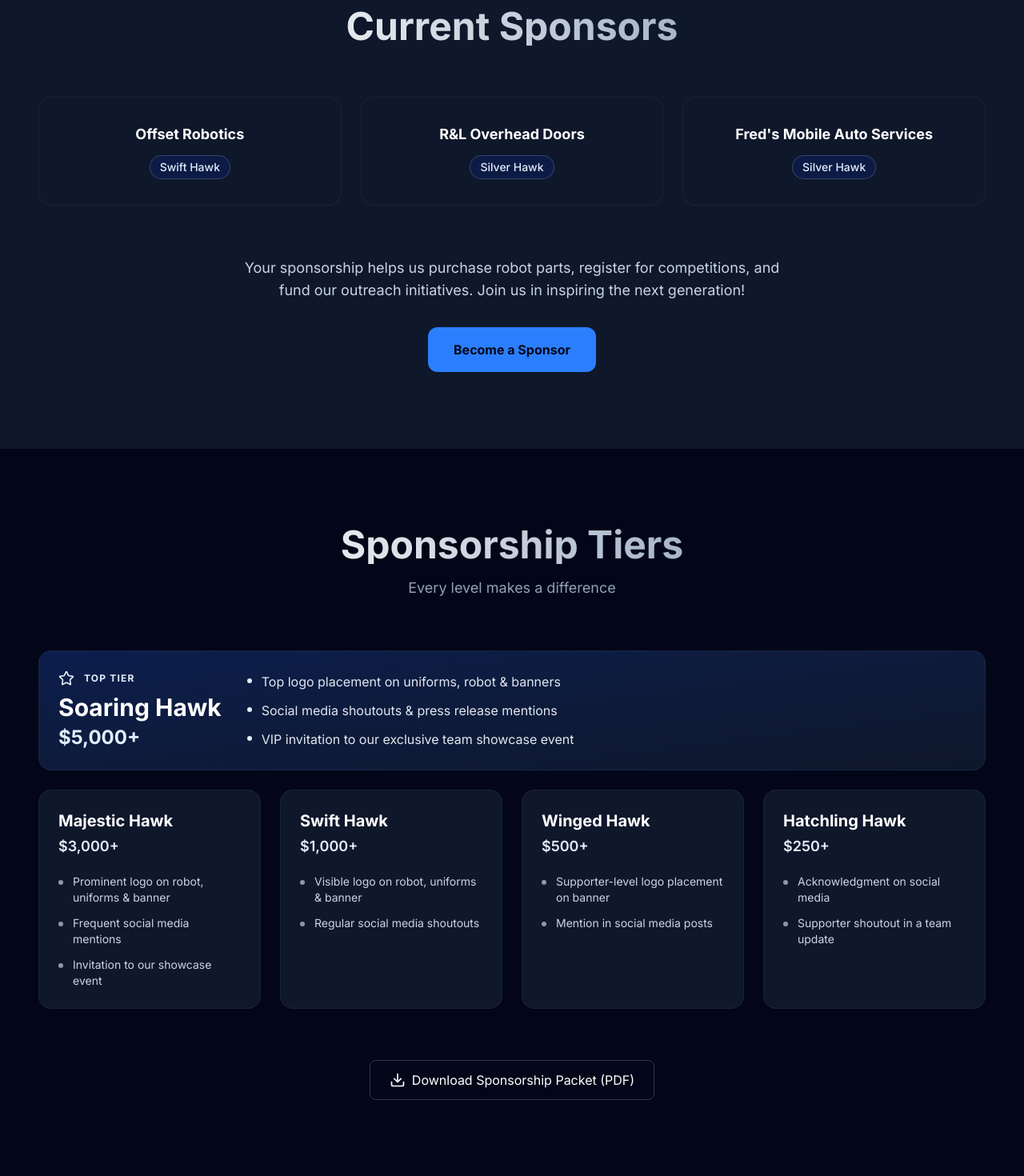
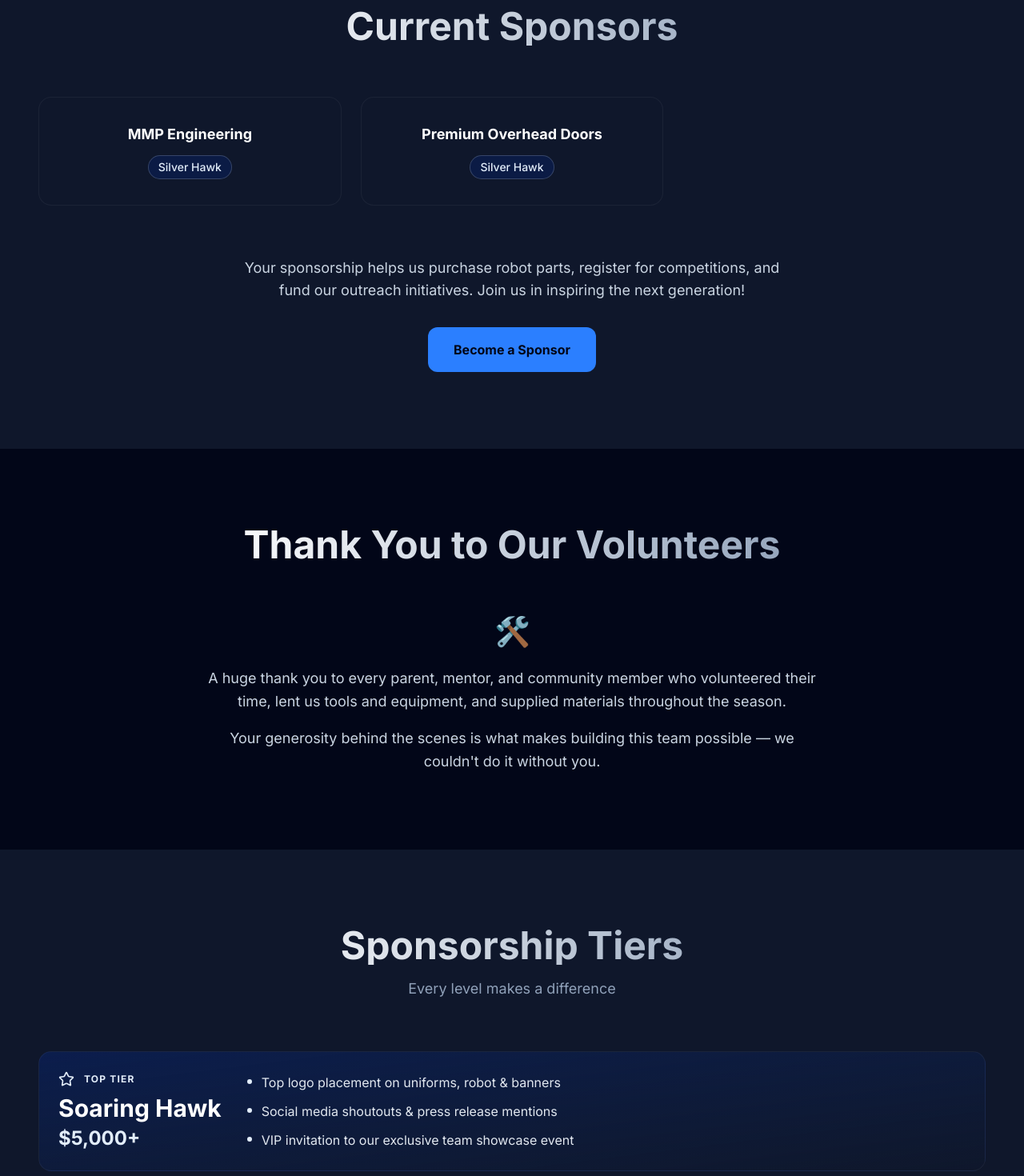
Before and after one commit to joselaurencio/happyhawks, a Next.js app: page /sponsors in a window 1280 px wide. Shown: the part 500-1970 px from the top of the page at 80% size. Built offline with nearby package versions, Linux system fonts and the light colour scheme.

Commit message:
Update sponsors (MMP, Premium Overhead Doors) and add volunteer thank-you section

```diff
--- a/app/sponsors/page.tsx
+++ b/app/sponsors/page.tsx
@@ -66,9 +66,8 @@
       <Section title="Current Sponsors">
         <div className="grid grid-cols-1 md:grid-cols-3 gap-6 mb-16">
           {[
-            { name: "Offset Robotics", tier: "Swift" },
-            { name: "R&L Overhead Doors", tier: "Silver" },
-            { name: "Fred's Mobile Auto Services", tier: "Silver" },
+            { name: "MMP Engineering", tier: "Silver" },
+            { name: "Premium Overhead Doors", tier: "Silver" },
           ].map((sponsor) => (
             <div key={sponsor.name} className="bg-slate-900 rounded-2xl p-8 flex flex-col items-center justify-center border border-white/5 hover:border-[#E2EDFA]/30 transition-all gap-3">
               <div className="text-lg font-bold text-white text-center">{sponsor.name}</div>
@@ -90,7 +89,19 @@
         </div>
       </Section>
 
-      <Section darker title="Sponsorship Tiers" subtitle="Every level makes a difference">
+      <Section darker title="Thank You to Our Volunteers">
+        <div className="max-w-3xl mx-auto text-center">
+          <div className="text-4xl mb-6">🛠️</div>
+          <p className="text-lg text-slate-300 leading-relaxed">
+            A huge thank you to every parent, mentor, and community member who volunteered their time, lent us tools and equipment, and supplied materials throughout the season.
+          </p>
+          <p className="text-lg text-slate-300 leading-relaxed mt-4">
+            Your generosity behind the scenes is what makes building this team possible — we couldn&apos;t do it without you.
+          </p>
+        </div>
+      </Section>
+
+      <Section title="Sponsorship Tiers" subtitle="Every level makes a difference">
         {/* Top tier featured */}
         <div className="mb-6">
           {sponsorTiers.filter(t => t.highlight).map((tier) => (
```
